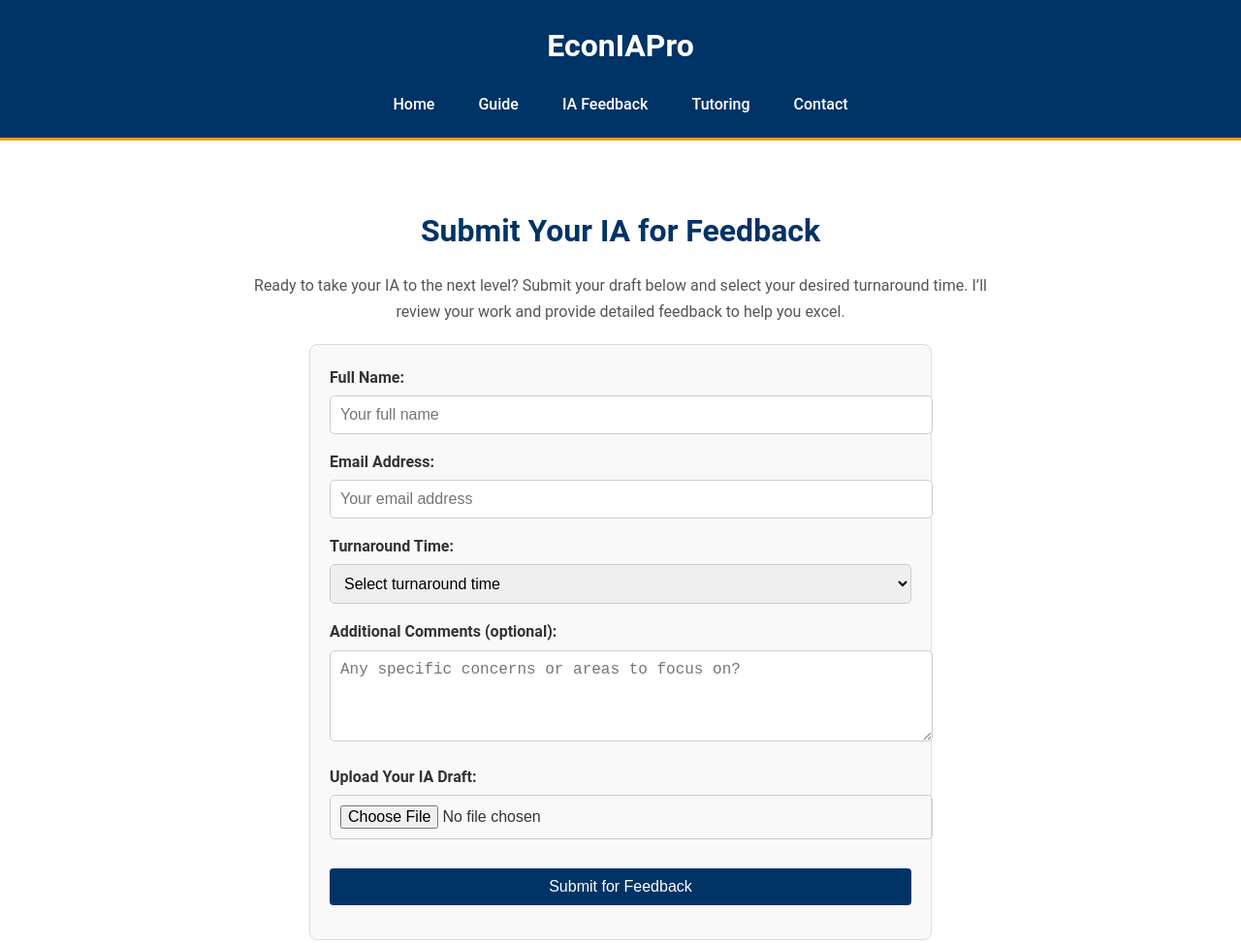
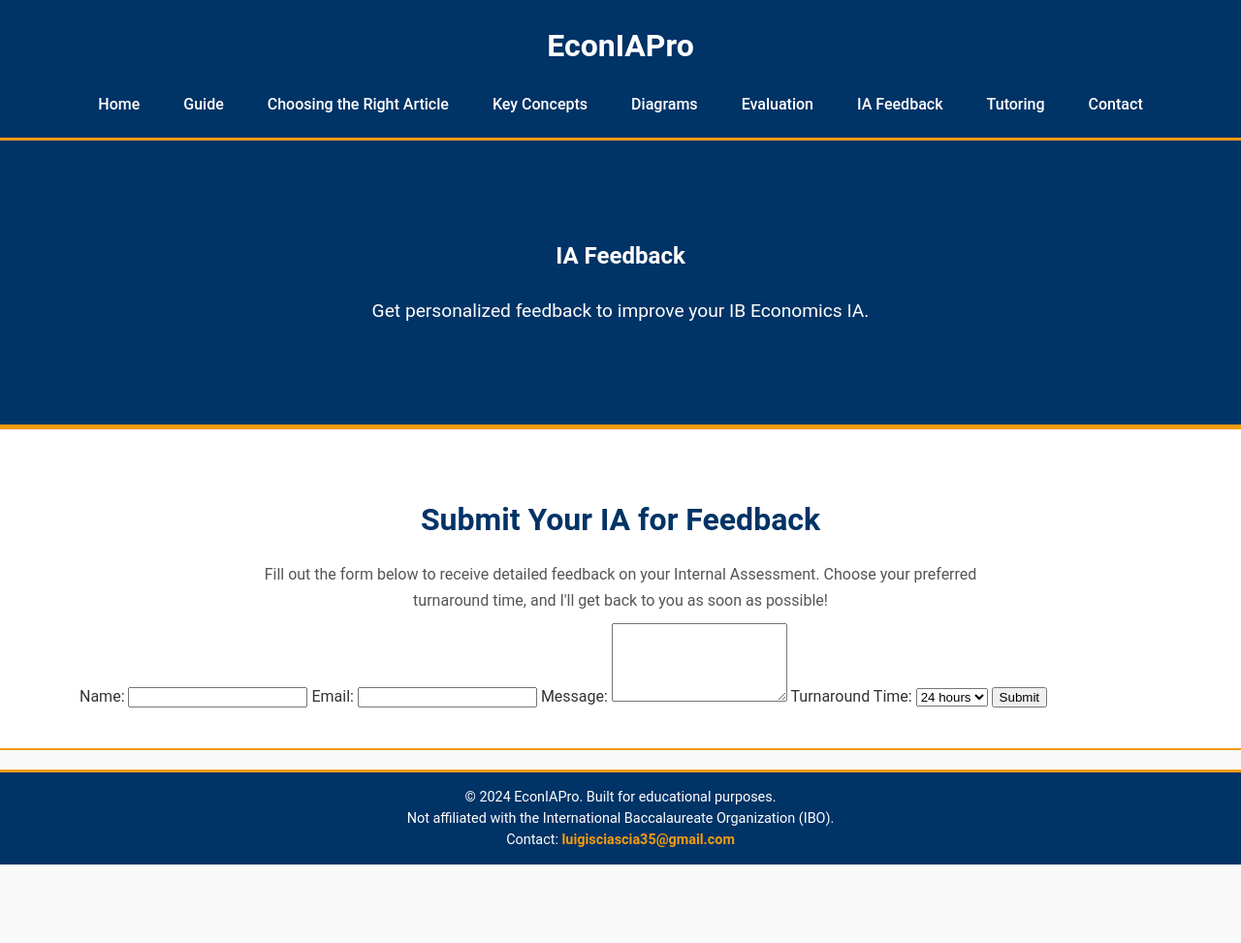
Before and after one commit to Grapply123/IBEconomicsPro, a plain HTML site: page ia-feedback.html in a window 1280 px wide. Shown: the top 973 px of the page at 97% size. After the commit the page ends 892 px from the top, so only its background shows below. Drawn offline with Linux system fonts and the light colour scheme.

Commit message:
Update ia-feedback.html

```diff
--- a/ia-feedback.html
+++ b/ia-feedback.html
@@ -3,7 +3,7 @@
 <head>
     <meta charset="UTF-8">
     <meta name="viewport" content="width=device-width, initial-scale=1.0">
-    <title>IA Feedback Submission - EconIAPro</title>
+    <title>IA Feedback - EconIAPro</title>
     <link rel="stylesheet" href="style.css">
 </head>
 <body>
@@ -15,7 +15,11 @@
                 <ul>
                     <li><a href="index.html">Home</a></li>
                     <li><a href="guide.html">Guide</a></li>
-                    <li><a href="ia-feedback.html" class="active">IA Feedback</a></li>
+                    <li><a href="choosing-article.html">Choosing the Right Article</a></li>
+                    <li><a href="key-concepts.html">Key Concepts</a></li>
+                    <li><a href="diagrams.html">Diagrams</a></li>
+                    <li><a href="evaluation.html">Evaluation</a></li>
+                    <li><a href="feedback.html" class="active">IA Feedback</a></li>
                     <li><a href="tutoring.html">Tutoring</a></li>
                     <li><a href="contact.html">Contact</a></li>
                 </ul>
@@ -24,37 +28,39 @@
     </header>
 
     <!-- Main Content -->
-    <section class="section">
-        <div class="container">
-            <h2>Submit Your IA for Feedback</h2>
-            <p>Ready to take your IA to the next level? Submit your draft below and select your desired turnaround time. I’ll review your work and provide detailed feedback to help you excel.</p>
+    <main>
+        <section class="hero">
+            <h1>IA Feedback</h1>
+            <p>Get personalized feedback to improve your IB Economics IA.</p>
+        </section>
 
-            <!-- Submission Form -->
-            <form action="https://formspree.io/f/your-form-id" method="POST" enctype="multipart/form-data">
-                <label for="name">Full Name:</label>
-                <input type="text" id="name" name="name" placeholder="Your full name" required>
+        <section class="feedback-form section">
+            <div class="container">
+                <h2>Submit Your IA for Feedback</h2>
+                <p>Fill out the form below to receive detailed feedback on your Internal Assessment. Choose your preferred turnaround time, and I'll get back to you as soon as possible!</p>
 
-                <label for="email">Email Address:</label>
-                <input type="email" id="email" name="email" placeholder="Your email address" required>
+                <form action="https://formspree.io/f/mvggzzrk" method="POST">
+                    <label for="name">Name:</label>
+                    <input type="text" id="name" name="name" required>
 
-                <label for="turnaround">Turnaround Time:</label>
-                <select id="turnaround" name="turnaround" required>
-                    <option value="" disabled selected>Select turnaround time</option>
-                    <option value="24-hours">24 Hours - $20</option>
-                    <option value="48-hours">48 Hours - $15</option>
-                    <option value="3-days">3 Days - $10</option>
-                </select>
+                    <label for="email">Email:</label>
+                    <input type="email" id="email" name="email" required>
 
-                <label for="comments">Additional Comments (optional):</label>
-                <textarea id="comments" name="comments" rows="4" placeholder="Any specific concerns or areas to focus on?"></textarea>
+                    <label for="message">Message:</label>
+                    <textarea id="message" name="message" rows="5" required></textarea>
 
-                <label for="file">Upload Your IA Draft:</label>
-                <input type="file" id="file" name="file" accept=".pdf,.doc,.docx" required>
+                    <label for="turnaround">Turnaround Time:</label>
+                    <select id="turnaround" name="turnaround">
+                        <option value="24 hours">24 hours</option>
+                        <option value="48 hours">48 hours</option>
+                        <option value="72 hours">72 hours</option>
+                    </select>
 
-                <button type="submit" class="btn">Submit for Feedback</button>
-            </form>
-        </div>
-    </section>
+                    <button type="submit">Submit</button>
+                </form>
+            </div>
+        </section>
+    </main>
 
     <!-- Footer -->
     <footer>
@@ -63,40 +69,5 @@
             <p>Contact: <a href="mailto:luigisciascia35@gmail.com">luigisciascia35@gmail.com</a></p>
         </div>
     </footer>
-
-    <!-- Add custom styles for the form -->
-    <style>
-        form {
-            max-width: 600px;
-            margin: 20px auto;
-            padding: 20px;
-            background: #f9f9f9;
-            border: 1px solid #ddd;
-            border-radius: 8px;
-        }
-        form label {
-            font-weight: bold;
-            display: block;
-            margin-bottom: 5px;
-        }
-        form input, form select, form textarea, form button {
-            width: 100%;
-            padding: 10px;
-            margin-bottom: 15px;
-            border: 1px solid #ccc;
-            border-radius: 5px;
-            font-size: 1rem;
-        }
-        form button {
-            background-color: #003366;
-            color: white;
-            border: none;
-            cursor: pointer;
-            transition: background-color 0.3s;
-        }
-        form button:hover {
-            background-color: #f39c12;
-        }
-    </style>
 </body>
 </html>
```
